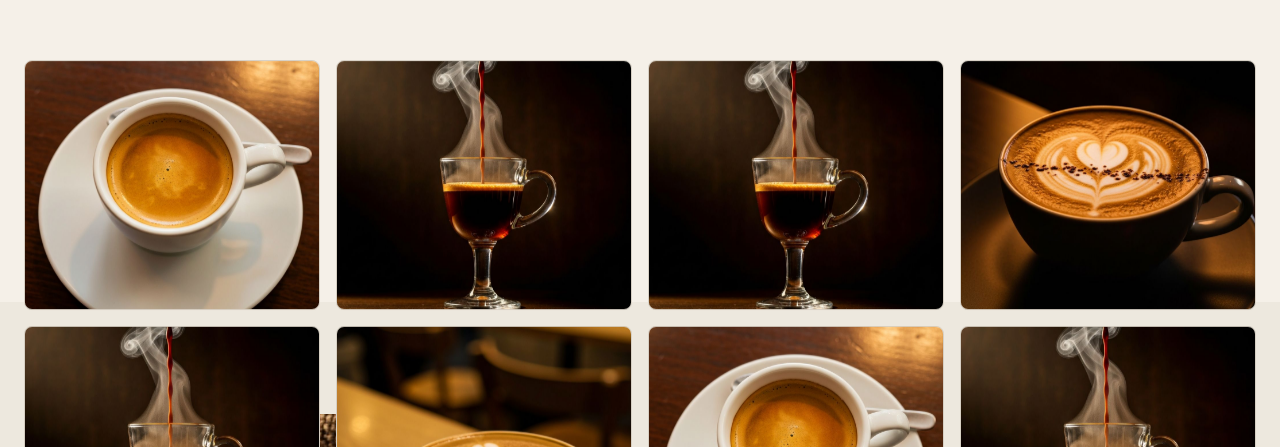
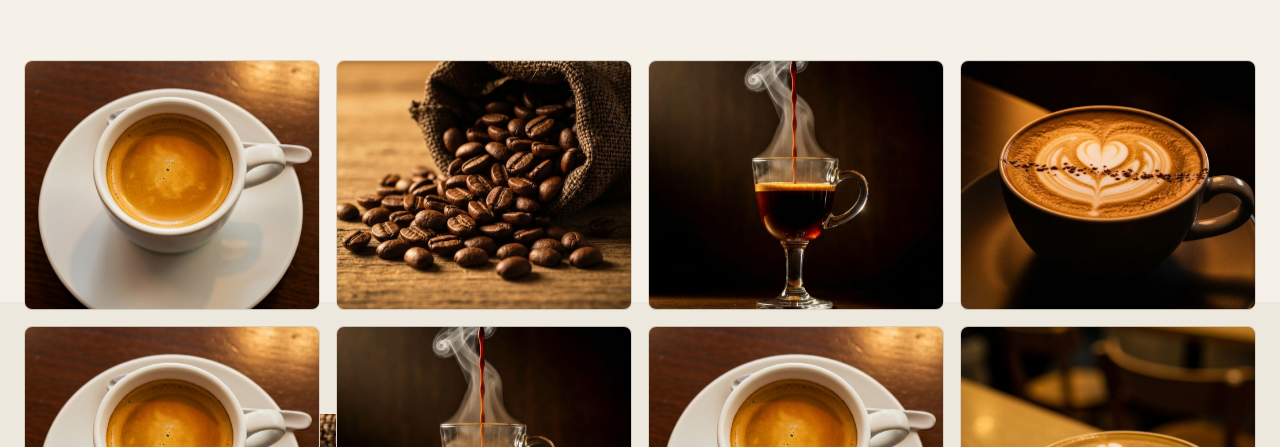
Before and after one commit to Baironfallas/Cafeteria, a Next.js app: page / in a window 1280 px wide. Shown: the part 10324-10771 px from the top of the page. Built offline with nearby package versions, Linux system fonts and the light colour scheme; a web font is replaced by a local one.

Commit message:
add: implementar función para distribuir items de diferentes categorías en el componente Gallery

```diff
--- a/components/gallery.tsx
+++ b/components/gallery.tsx
@@ -25,10 +25,38 @@ export function Gallery() {
   ];
 
   const itemsToShow = isMobile ? 4 : 8;
+
+  // Función para distribuir items de diferentes categorías
+  const getDistributedItems = () => {
+    const itemsByCategory = categories
+      .filter(cat => cat !== "Todos")
+      .reduce((acc, cat) => {
+        acc[cat] = galleryItems.filter(item => item.category === cat);
+        return acc;
+      }, {} as Record<string, GalleryItem[]>);
+
+    const distributed: GalleryItem[] = [];
+    let itemIndex = 0;
+
+    while (distributed.length < itemsToShow) {
+      for (const cat of Object.keys(itemsByCategory)) {
+        if (distributed.length >= itemsToShow) break;
+        if (itemsByCategory[cat][itemIndex]) {
+          distributed.push(itemsByCategory[cat][itemIndex]);
+        }
+      }
+      itemIndex++;
+    }
+
+    return distributed.slice(0, itemsToShow);
+  };
+
   const filteredItems =
     selectedCategory === "Todos"
-      ? galleryItems.slice(0, itemsToShow)
-      : galleryItems.filter((item) => item.category === selectedCategory);
+      ? getDistributedItems()
+      : galleryItems
+          .filter((item) => item.category === selectedCategory)
+          .slice(0, itemsToShow);
 
   const currentIndex = galleryItems.findIndex((item) => item.id === selectedId);
   const currentItem = galleryItems[currentIndex];
```
